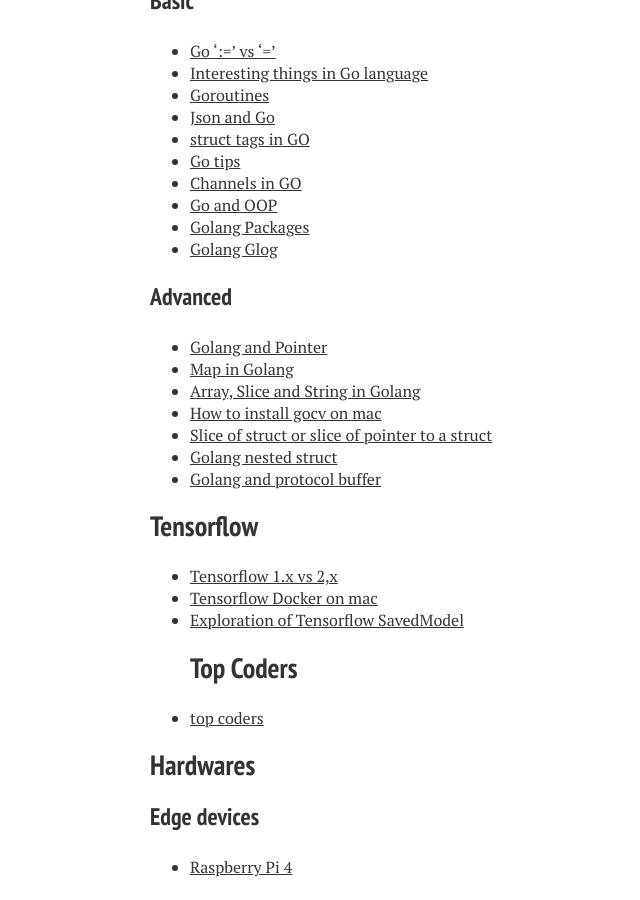
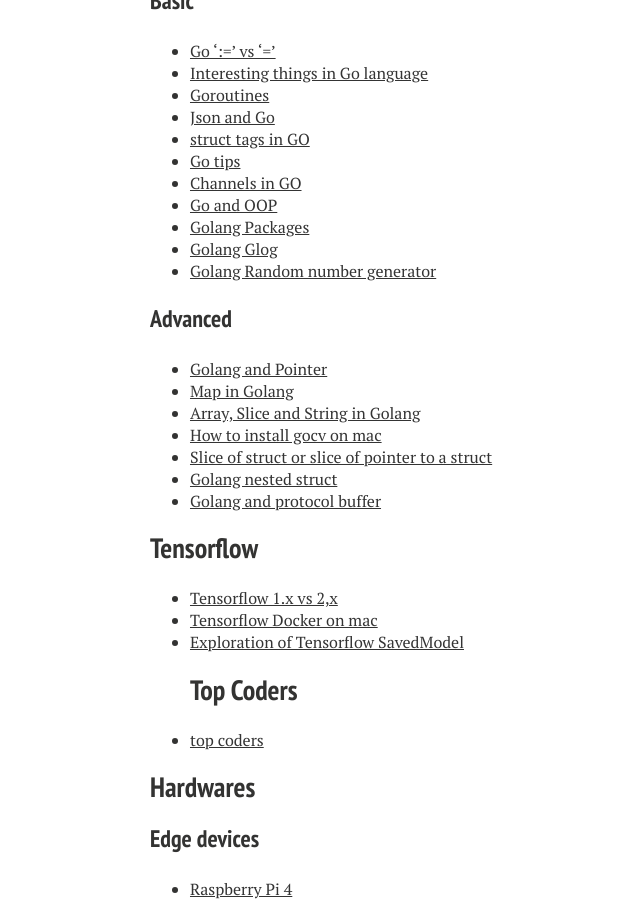
Before and after one commit to xiaokeshen/xiaokeshen.github.io, a Jekyll site: the page built from blog/index.md, in a window 1280 px wide and 900 px high, scrolled down 11774 px. Shown: the whole window, without its empty margins (170-810 px from the left). Built offline with Jekyll 4.4.1, drawn with Linux system fonts in a browser that asks for light colours; nearby versions of some CDN libraries.

Commit message:
Update index

```diff
--- a/blog/index.md
+++ b/blog/index.md
@@ -396,6 +396,7 @@
 - [Go and OOP](https://medium.com/@jim.morris.shen/go-and-oop-af5ad0253581?sk=ff041ef1de0d8a8b06aa1c618b9a1a60)
 - [Golang Packages](https://medium.com/@jim.morris.shen/golang-packages-8a4cbe3536b0?sk=d9890556e072c67d828f1b363ee202f9)
 - [Golang Glog](https://medium.com/@jim.morris.shen/golang-glog-example-860e91ddc864?sk=c44c511340b30f4b396554f2b26cc85d)
+- [Golang Random number generator](https://medium.com/@jim.morris.shen/golang-random-number-generator-edfefb5b1771)
 
 ### Advanced
 - [Golang and Pointer](https://www.ardanlabs.com/blog/2017/06/design-philosophy-on-data-and-semantics.html)
```
